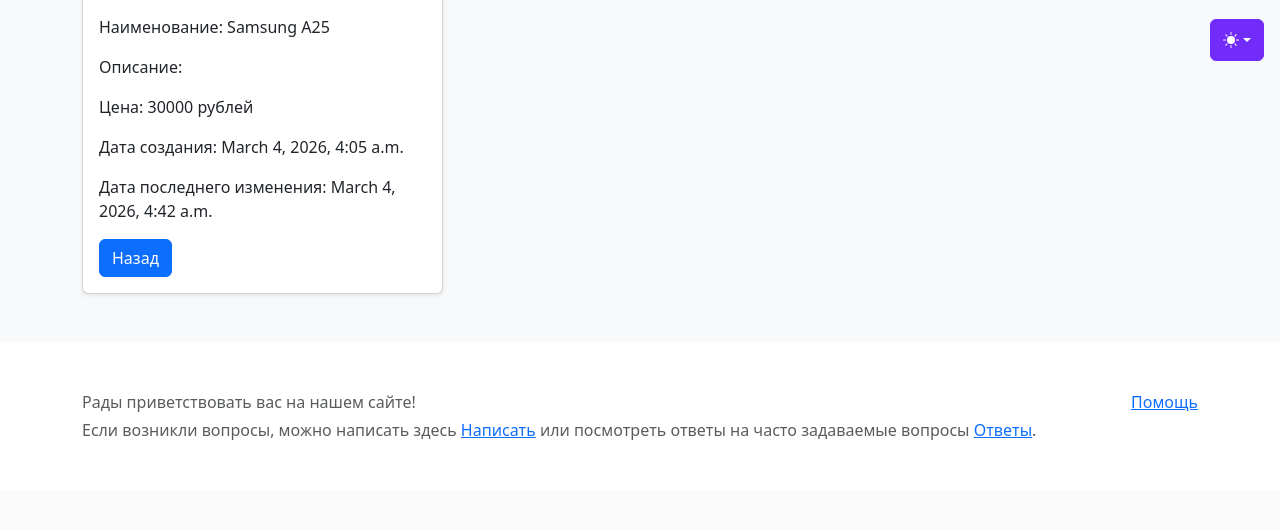
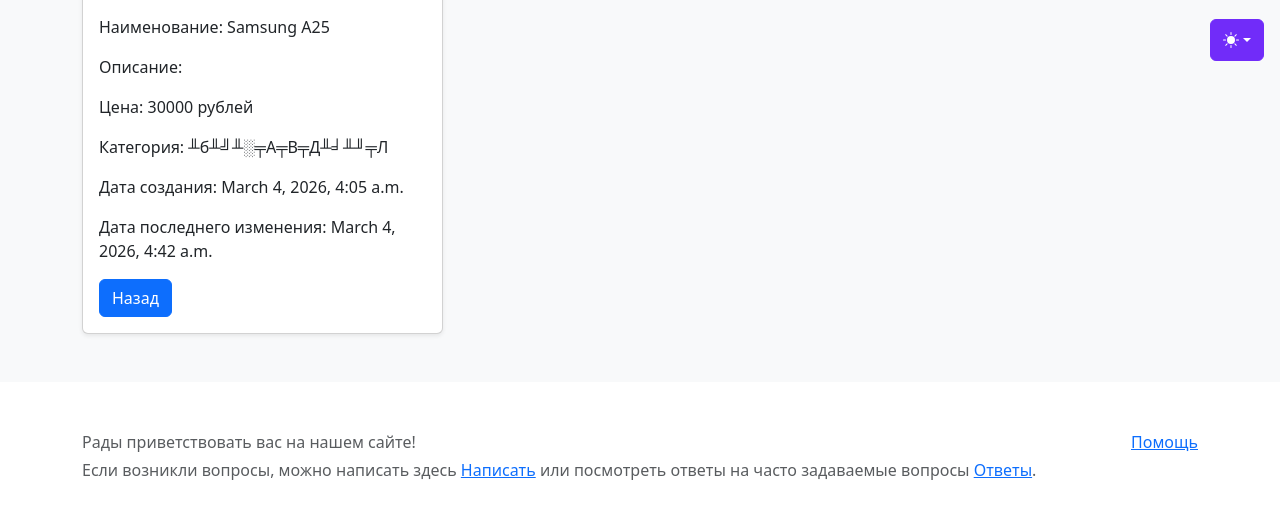
Before and after one commit to Veronika-w/DZ_22, a Django app: page /catalogs/4/ in a window 1280 px wide. Shown: the part 723-1253 px from the top of the page. Before the commit the page ends 1163 px from the top, so only its background shows below. Run offline with Django 5.2, Linux system fonts and the light colour scheme; data comes from the database, SQL or seed files in the repository; some libraries are stand-ins or nearby versions.

Commit message:
editing base

```diff
--- a/catalog/templates/base.html
+++ b/catalog/templates/base.html
@@ -10,7 +10,7 @@
     <title>Album example · Bootstrap v5.3</title>
     <link rel="canonical" href="https://getbootstrap.com/docs/5.3/examples/album/">
     <script src="{% static '/js/color-modes.js' %}"></script>
-    <link href="{% static '/css/bootstrap.min.css' %}" rel="stylesheet"><link rel="apple-touch-icon" href="/docs/5.3/assets/img/favicons/apple-touch-icon.png" sizes="180x180">
+    <link href="{% static 'css/bootstrap.min.css' %}" rel="stylesheet"><link rel="apple-touch-icon" href="/docs/5.3/assets/img/favicons/apple-touch-icon.png" sizes="180x180">
     <link rel="icon" href="/docs/5.3/assets/img/favicons/favicon-32x32.png" sizes="32x32" type="image/png">
     <link rel="icon" href="/docs/5.3/assets/img/favicons/favicon-16x16.png" sizes="16x16" type="image/png">
     <link rel="mask-icon" href="/docs/5.3/assets/img/favicons/safari-pinned-tab.svg" color="#712cf9">
@@ -107,6 +107,6 @@
             <a href="/docs/5.3/getting-started/introduction">Ответы</a>.</p>
     </div>
 </footer>
-<script src="{% static 'js/bootstrap.bundle.min.js' static%}" class="astro-vvvwv3sm"></script>
+<script src="{% static 'js/bootstrap.bundle.min.js' %}" class="astro-vvvwv3sm"></script>
 </body>
 </html>
--- a/catalog/templates/product_detail.html
+++ b/catalog/templates/product_detail.html
@@ -11,6 +11,7 @@
                                 <p class="card-text">Наименование: {{ catalog.name }}</p>
                                 <p class="card-text">Описание: {{ catalog.description }}</p>
                                 <p class="card-text">Цена: {{ catalog.price }} рублей</p>
+                                <p class="card-text">Категория: {{ catalog.category }} </p>
                                 <p class="card-text">Дата создания: {{ catalog.created_at }} </p>
                                 <p class="card-text">Дата последнего изменения: {{ catalog.updated_at }} </p>
                             <div class="d-flex justify-content-between align-items-center">
```
